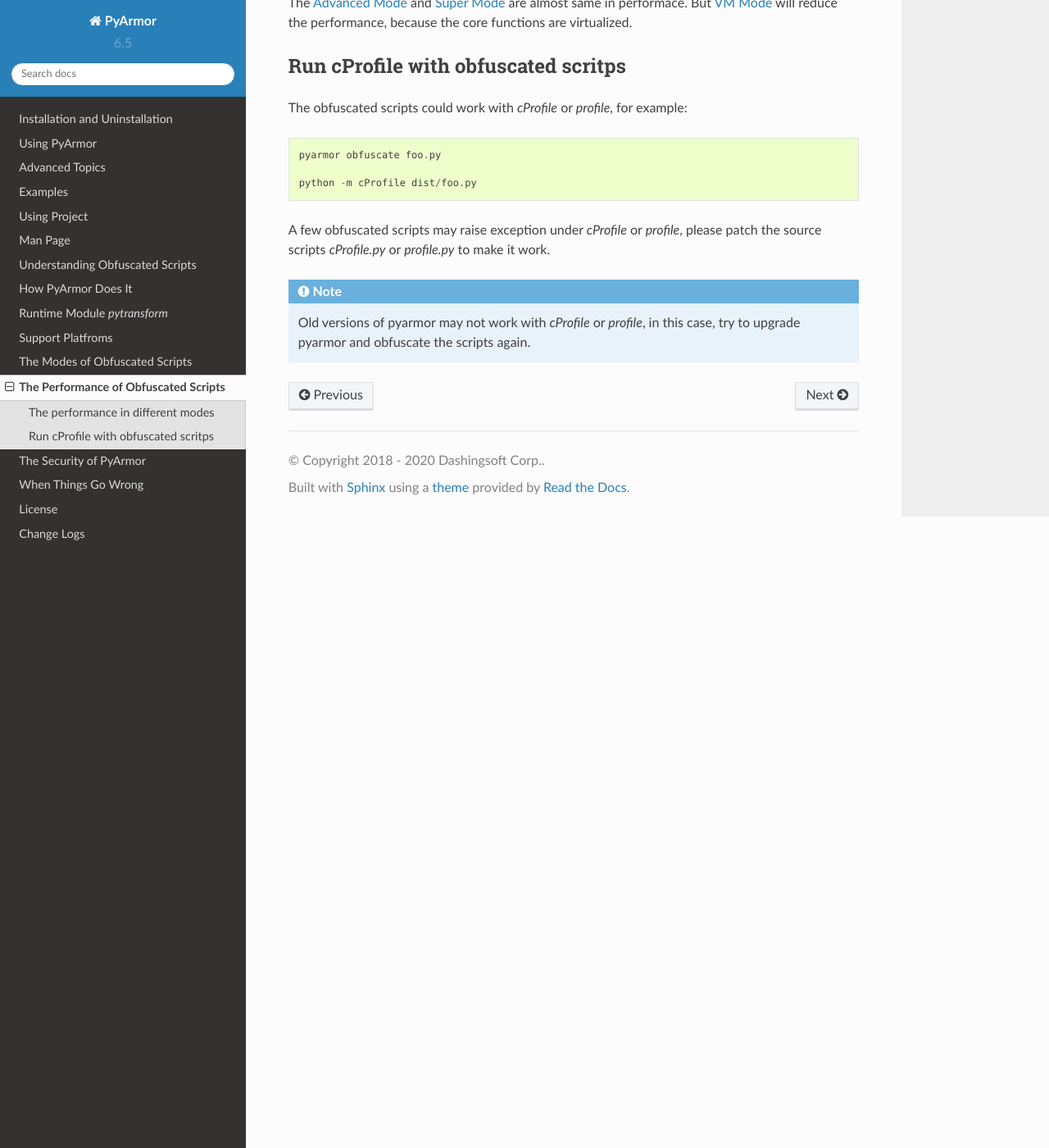
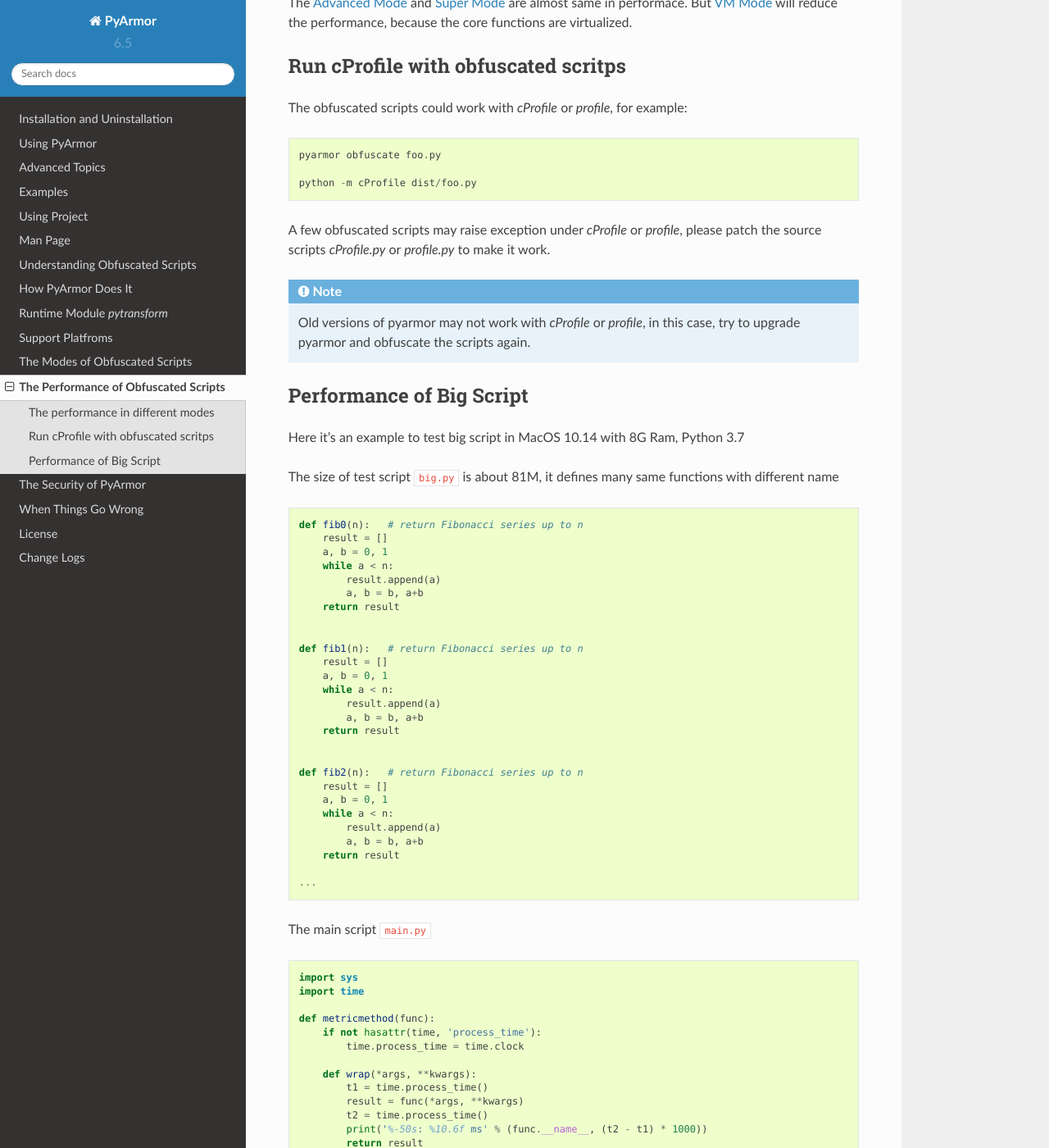
Before and after one commit to dashingsoft/pyarmor, a Sphinx documentation site: the page built from docs/performance.rst, in a window 1280 px wide and 1400 px high, scrolled down 2228 px. Shown: the whole window at 82% size. Built offline with Sphinx 7.4.7 and the Read the Docs theme 2.0.0, drawn with Linux system fonts in a browser that asks for light colours; some of the changed text lies outside the part shown.

Commit message:
Document big script performance

```diff
--- a/docs/performance.rst
+++ b/docs/performance.rst
@@ -125,4 +125,94 @@
    Old versions of pyarmor may not work with `cProfile` or `profile`, in this
    case, try to upgrade pyarmor and obfuscate the scripts again.
 
+
+Performance of Big Script
+-------------------------
+
+Here it's an example to test big script in MacOS 10.14 with 8G Ram, Python 3.7
+
+The size of test script ``big.py`` is about 81M, it defines many same functions
+with different name
+
+.. code:: python
+
+    def fib0(n):   # return Fibonacci series up to n
+        result = []
+        a, b = 0, 1
+        while a < n:
+            result.append(a)
+            a, b = b, a+b
+        return result
+
+
+    def fib1(n):   # return Fibonacci series up to n
+        result = []
+        a, b = 0, 1
+        while a < n:
+            result.append(a)
+            a, b = b, a+b
+        return result
+
+
+    def fib2(n):   # return Fibonacci series up to n
+        result = []
+        a, b = 0, 1
+        while a < n:
+            result.append(a)
+            a, b = b, a+b
+        return result
+
+    ...
+
+The main script ``main.py``
+
+.. code:: python
+
+    import sys
+    import time
+
+    def metricmethod(func):
+        if not hasattr(time, 'process_time'):
+            time.process_time = time.clock
+
+        def wrap(*args, **kwargs):
+            t1 = time.process_time()
+            result = func(*args, **kwargs)
+            t2 = time.process_time()
+            print('%-50s: %10.6f ms' % (func.__name__, (t2 - t1) * 1000))
+            return result
+        return wrap
+
+    @metricmethod
+    def import_big_module(name):
+        return __import__(name)
+
+    @metricmethod
+    def call_module_function(m):
+        m.fib2(20)
+
+    name = sys.argv[1] if len(sys.argv) > 1 else 'big'
+    call_module_function(import_big_module(name))
+
+Now run ``python3 main.py`` in different cases
+
+No ``__pycache__``, no obfuscation::
+
+   import_big_module      : 52905.399000 ms
+   call_module_function   :   0.020000 ms
+
+If there is ``__pycache__``, it's very quick::
+
+   import_big_module      : 2065.303000 ms
+   call_module_function   :   0.011000 ms
+
+Next obfuscate the big script::
+
+   pyarmor obfuscate big.py
+
+And the test result::
+
+   import_big_module      : 8690.256000 ms
+   call_module_function   :   0.015000 ms
+
 .. include:: _common_definitions.txt
```
